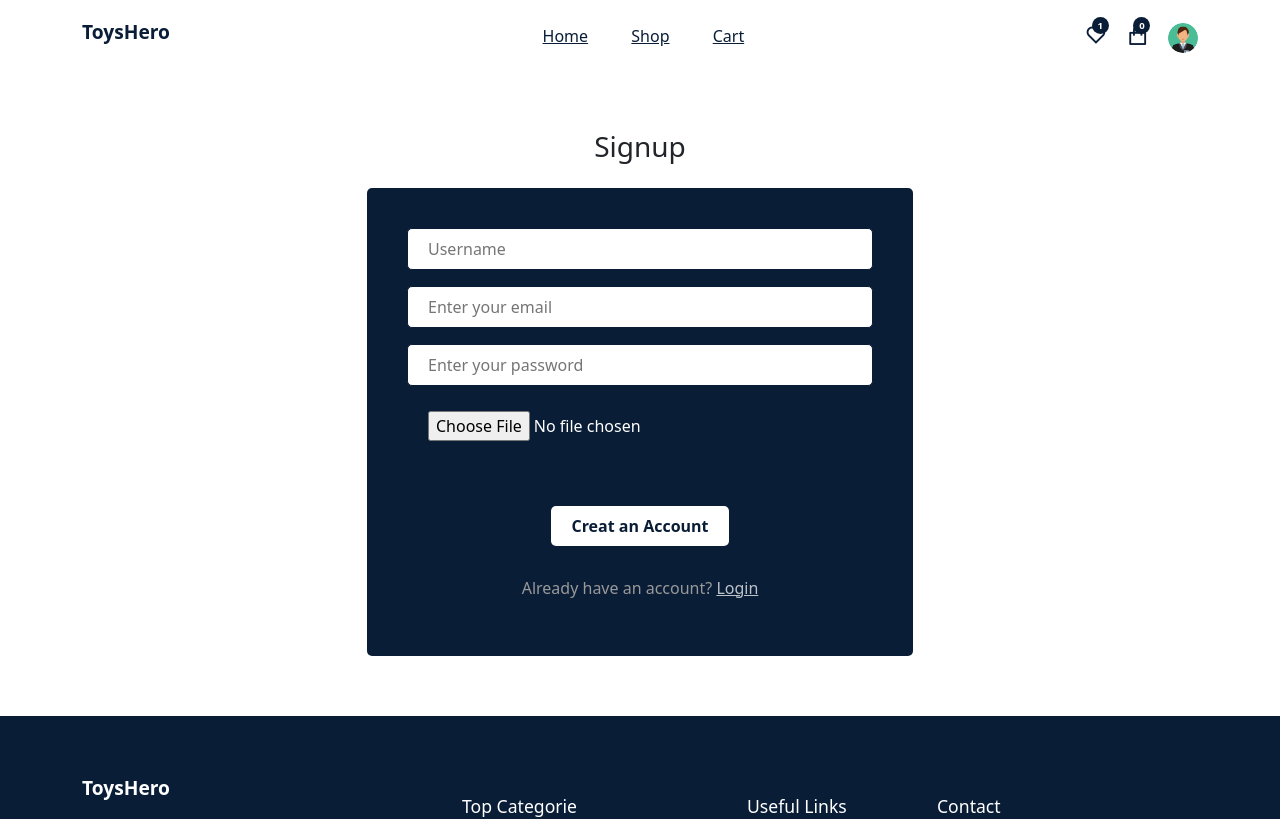
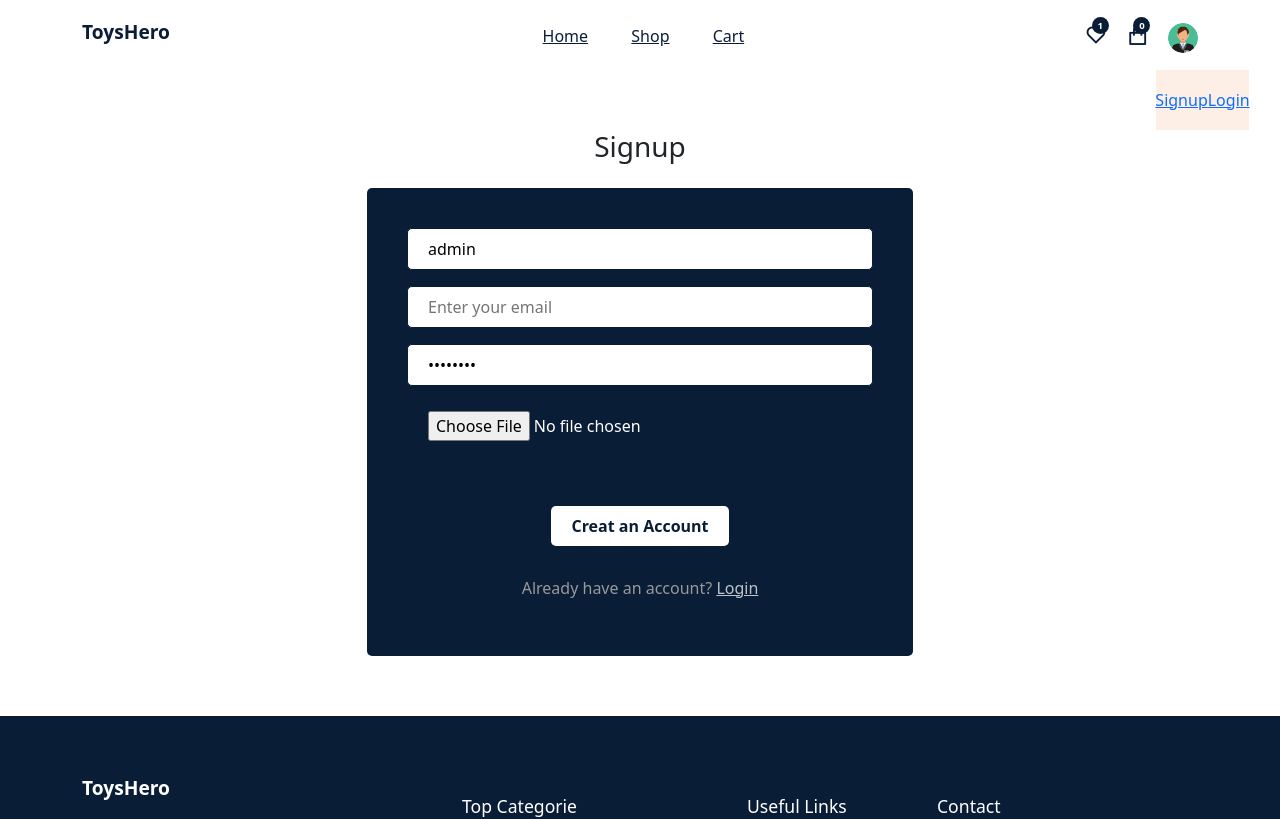
Before and after one commit to Bigabbelito/ToysHero, a React (Vite) app in the folder TosHero/: page /signup in a window 1280 px wide. Shown: the top 819 px of the page. Built offline with nearby package versions, Linux system fonts and the light colour scheme; no server answers.

Commit message:
uppdatering

```diff
--- a/TosHero/src/App.jsx
+++ b/TosHero/src/App.jsx
@@ -3,7 +3,10 @@ import 'bootstrap/dist/css/bootstrap.min.css';
 import Layout from './components/Layout/Layout'
 function App() {
 
-  return <Layout/>
+  return (
+
+  <Layout/>
+  )
 }
 
 export default App
--- a/TosHero/src/components/Header/Header.jsx
+++ b/TosHero/src/components/Header/Header.jsx
@@ -2,13 +2,14 @@ import './header.css'
 
 import { useRef, useEffect } from 'react'
 import { motion } from 'framer-motion'
-import {Link, NavLink, useNavigate} from 'react-router-dom'
+import {Link , NavLink, useNavigate} from 'react-router-dom'
 import {Container, Row} from 'reactstrap'
 import {useSelector} from 'react-redux'
 import userIcon from '../../assets/images/user__icon.png'
 import useAuth from '../../custom-hooks/useAuth'
-
-
+import { signOut } from 'firebase/auth'
+import {auth} from '../../firebase.config'
+import {toast} from 'react-toastify'
 
 const nav__links = [
   {
@@ -29,11 +30,13 @@ const Header = () => {
 
   const headerRef = useRef(null)
   const totalQuantity = useSelector(state => state.cart.totalQuantity)
-  const profileActionRef =  useRef(null)
+  const profileActionRef = useRef(null)
 
   const menuRef = useRef(null)
   const navigate = useNavigate()
   const { currentUser } = useAuth()
+
+
   const stickyHeaderFunc = ()=>{
     window.addEventListener('scroll', ()=> {
         if(document.body.scrollTop > 80 || document.documentElement.scrollTop > 80) {
@@ -43,6 +46,18 @@ const Header = () => {
         }
     })
   }
+
+  const logout = ()=> {
+    signOut(auth).then(() =>{
+      toast.success('Logged Out')
+    }).catch(err=>{
+      toast.error(err.message)
+
+    })
+  }
+
+
+
   useEffect(() =>{
     stickyHeaderFunc()
     return () => window.removeEventListener('scroll', stickyHeaderFunc)
@@ -52,7 +67,7 @@ const Header = () => {
 
   const navigateToCart =()=>{
     navigate('/cart')
-  }
+  };
 
   const toggleProfileActions = () => profileActionRef.current.classList.toggle('show__profileActions')
 
@@ -92,17 +107,14 @@ const Header = () => {
         </span>
 
         <div className='profile'>
-        <motion.img whileTap={{scale: 1.2}}
-         src={ currentUser ? currentUser.photoURL: userIcon} alt=''
-         onClick={toggleProfileActions}
-         />
-        <div className='profile__actions' ref={profileActionRef} onClick={toggleProfileActions}>
-        {
-          currentUser ? <span>Logout</span> : <div>
-            <Link to='/signup'>Signup</Link>
-            <Link to='/login'>Login</Link>
-          </div>
-        }
+        <motion.img whileTap={{scale: 1.2}} src={ currentUser ? currentUser.photoURL: userIcon} alt='' onClick={toggleProfileActions }/>
+        <div className='profile__actions' ref={profileActionRef} onClick={toggleProfileActions }>
+          {
+            currentUser ? (<span onClick={logout}>Logout</span>) : (<div>
+              <Link to ='/signup'>Signup</Link>
+              <Link to ='/login'>Login</Link>
+            </div>)
+          }
         </div>
         </div>
         <div className='mobile__menu'>
--- a/TosHero/src/components/Header/header.css
+++ b/TosHero/src/components/Header/header.css
@@ -80,7 +80,7 @@
 .nav__icons .profile .profile__actions{
     position: absolute;
     top: 98%;
-    left: 0;
+    left: -12px;
     width: 93px;
     z-index: 10px;
     padding: 15px;
@@ -89,7 +89,7 @@
     flex-direction: column;
     background: var(--card-bg-01);
     line-height: 30px;
-    display: none;
+
     cursor: pointer;
 }
 
--- a/TosHero/src/pages/Login.jsx
+++ b/TosHero/src/pages/Login.jsx
@@ -10,7 +10,7 @@ import {toast} from 'react-toastify'
 
 const Login = () => {
   const [email, setEmail] = useState('')
-  const [password, setPassword] = useState('')
+  const [password, setPassword] = useState('password')
   const [loading, setLoading] = useState(false)
   const navigate = useNavigate()
 
--- a/TosHero/src/pages/SIgnup.jsx
+++ b/TosHero/src/pages/SIgnup.jsx
@@ -18,9 +18,9 @@ import { db } from '../firebase.config'
 
 
 const SIgnup = () => {
-  const [username, setUsername] = useState('')
+  const [username, setUsername] = useState('admin')
   const [email, setEmail] = useState('')
-  const [password, setPassword] = useState('')
+  const [password, setPassword] = useState('password')
   const [file, setFile] = useState(null)
   const [loading, setLoading] = useState(false)
 
```
